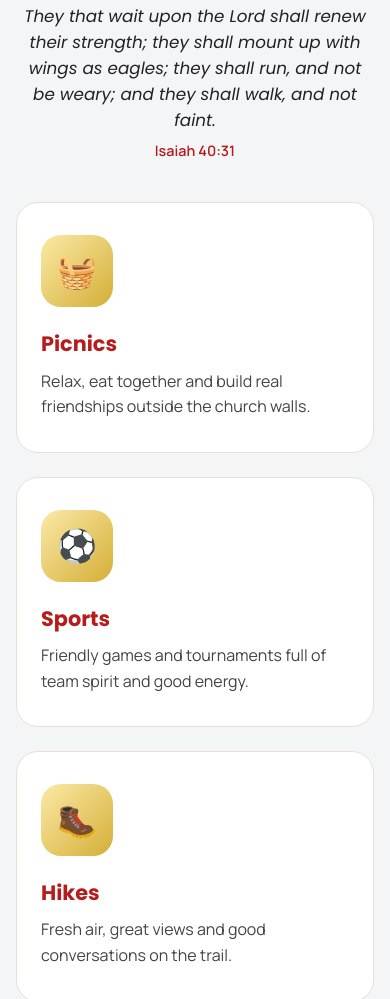
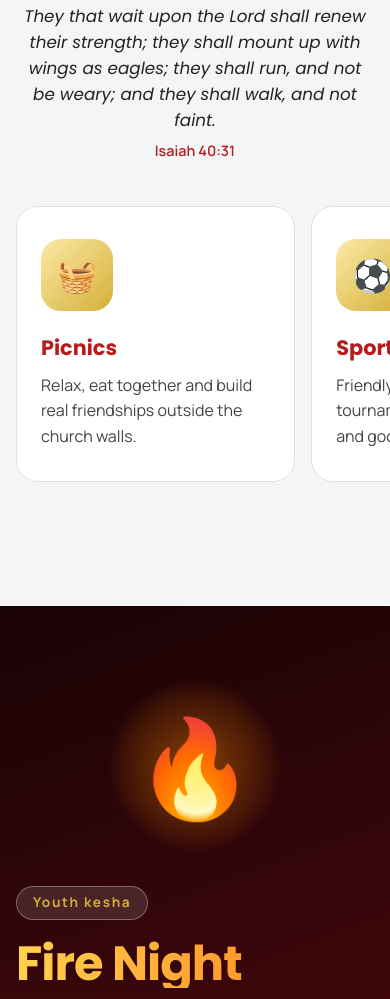
Before and after one commit to marongaah/wci-ruiru, an Eleventy site: page src/yaf.njk in a window 390 px wide. Shown: the part 995-1994 px from the top of the page. Built offline with nearby package versions, Linux system fonts and the light colour scheme; Eleventy itself is replaced by a stand-in of ours; files that its build step writes are made by us from their sources.

Commit message:
scrolling cards on mobile

```diff
--- a/src/css/yaf.css
+++ b/src/css/yaf.css
@@ -172,3 +172,22 @@
   .yaf-fire__inner, .yaf-join { grid-template-columns: 1fr; gap: 2rem; }
   .yaf-fire__flame { order: -1; width: 11rem; }
 }
+/* Phone: the Life in YAF cards scroll sideways instead of stacking */
+@media (max-width: 700px) {
+  .yaf-grid {
+    display: flex;
+    gap: 1rem;
+    overflow-x: auto;
+    scroll-snap-type: x mandatory;
+    scroll-padding-inline: 1rem;
+    margin: 0 -1rem;              /* let the cards reach the screen edges */
+    padding: 0.25rem 1rem 1.25rem;
+    scrollbar-width: none;        /* hide the scrollbar */
+  }
+  .yaf-grid::-webkit-scrollbar { display: none; }
+
+  .yaf-card {
+    flex: 0 0 78%;                /* each card takes 78% of the width */
+    scroll-snap-align: start;
+  }
+}
```
